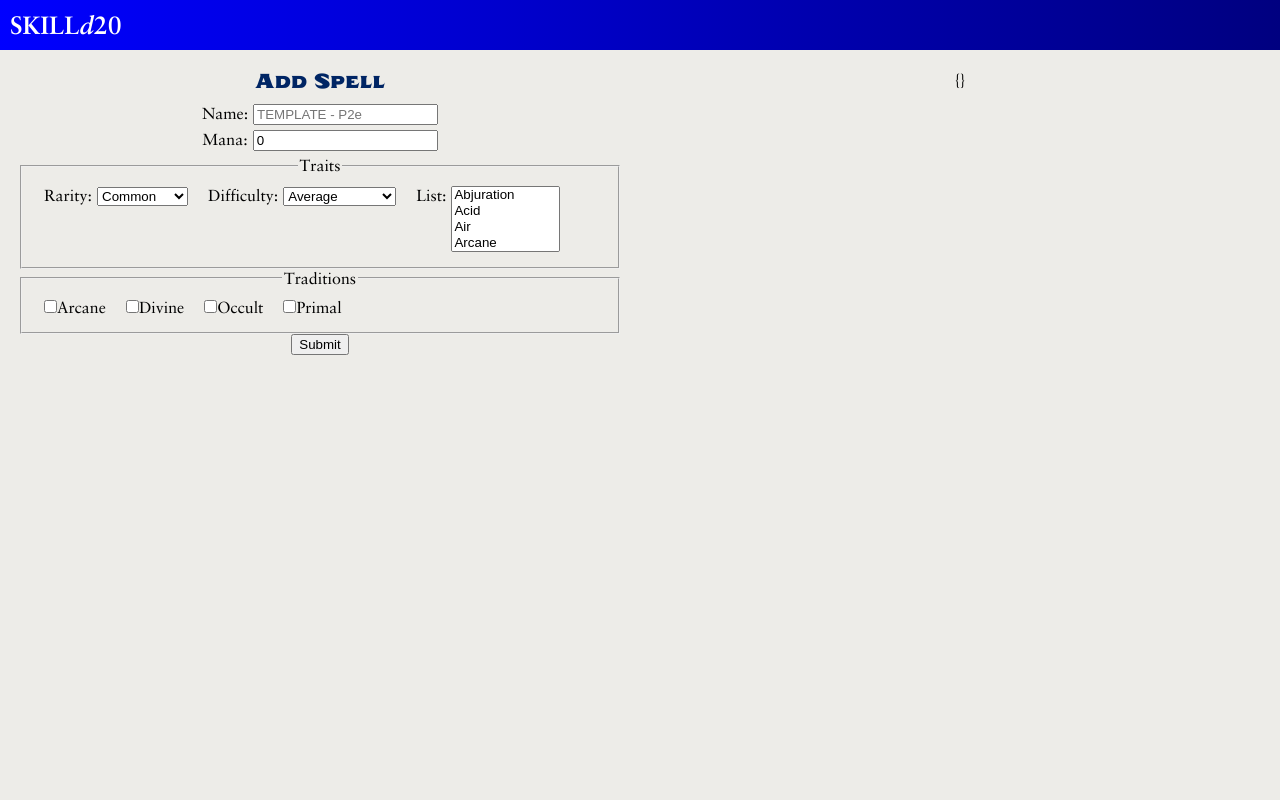
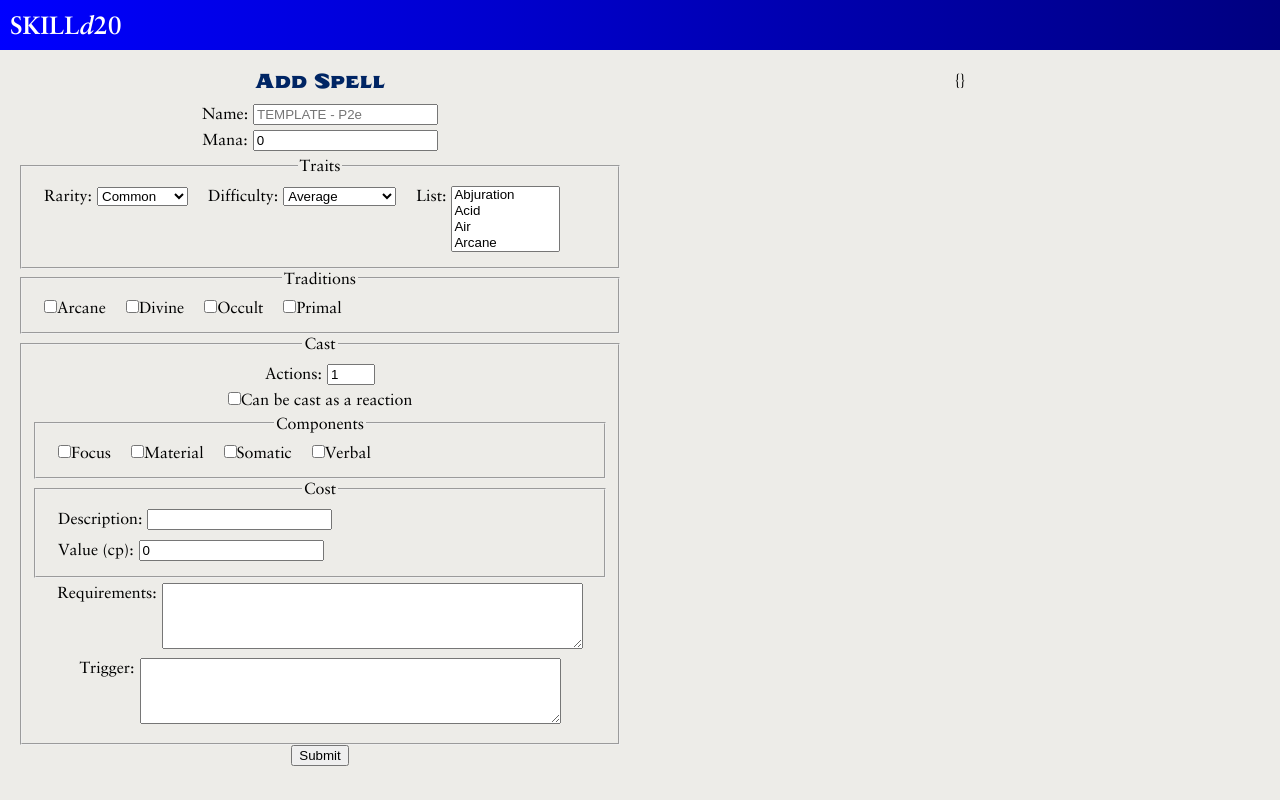
Before and after one commit to Chip-L/joshs-magic-system, a React (Create React App) app in the folder client/: page /addspell in a window 1280 px wide. Built offline with nearby package versions, Linux system fonts and the light colour scheme.

Commit message:
* Updated CheckboxGroup props to be more relavent * Changed the way to update the state by making it its own function that is falled from within the CheckboxGroup and the handleChange event * Added onBulr to handle the spacing issues with text areas

```diff
--- a/client/src/components/CheckboxGroup.js
+++ b/client/src/components/CheckboxGroup.js
@@ -7,25 +7,21 @@ import { properCase } from "../utils/utilities";
  * @param {*} props:
  * name is string, this is the name that will be stored in the values
  * valueList is array of values to be populated as checkboxes
- * values is the state object that will change with the results
- * update is the function to change the state object
+ * state is the state object that will change with the results
+ * updateState is the function to change the state object
  * @returns
  */
-function CheckboxGroup({ name, valueList, values, update }) {
-  const [arrChecked, setArrChecked] = useState(values?.[name] || []);
+function CheckboxGroup({ name, valueList, state, updateState }) {
+  const [arrChecked, setArrChecked] = useState(state?.[name] || []);
 
   const handleChange = (value) => {
-    console.log(arrChecked, value);
     //the logic here is to remove the id if its already exist else add it. and set it back to state
     const newArrChecked = arrChecked.includes(value)
-      ? arrChecked.filter((i) => i != value)
+      ? arrChecked.filter((i) => i !== value)
       : [...arrChecked, value];
 
     setArrChecked(newArrChecked);
-    update({
-      ...values,
-      [name]: newArrChecked,
-    });
+    updateState(name, newArrChecked);
   };
 
   return (
--- a/client/src/forms/FoundationForm.js
+++ b/client/src/forms/FoundationForm.js
@@ -14,11 +14,23 @@ import "../pages/AddSpellPageStyle.css";
  */
 const FoundationForm = ({ values, update, onSubmit }) => {
   // const [foundationState, setFoundationState] = useState();
+  const updateState = (name, newValue) =>
+    update({
+      ...values,
+      [name]: newValue,
+    });
+
+  const handleBlur = (name) => {
+    if (name in values) {
+      updateState(name, values[name].trim());
+    }
+  };
+
   const handleChange = (event) => {
     const { name, value, type } = event.target;
-    let newValue = value;
+    let newValue;
 
-    console.log(event.target);
+    console.log(type);
 
     switch (type) {
       case "number":
@@ -27,15 +39,18 @@ const FoundationForm = ({ values, update, onSubmit }) => {
       case "select-multiple":
         newValue = getSelectedValues(event.target.id);
         break;
-
+      case "checkbox":
+        newValue = event.target.checked;
+        break;
+      case "textarea":
+        newValue = value;
+        break;
       default:
+        newValue = value.trim();
         break;
     }
 
-    update({
-      ...values,
-      [name]: newValue,
-    });
+    updateState(name, newValue);
   };
 
   // console.log(magicTraits);
@@ -131,12 +146,13 @@ const FoundationForm = ({ values, update, onSubmit }) => {
         <CheckboxGroup
           name="traditions"
           valueList={["arcane", "divine", "occult", "primal"]}
-          values={values}
-          update={update}
+          state={values}
+          updateState={updateState}
         />
       </fieldset>
 
       {/*
+      // check https://www.w3schools.com/jsref/event_ondragleave.asp for some ideas on better way to do these lists (drag drop)
       <fieldset id="features">
         <legend>Features</legend>
         <div className="inputGroup">
@@ -228,12 +244,12 @@ const FoundationForm = ({ values, update, onSubmit }) => {
           ></select>
         </div>
       </fieldset>
-
+      */}
       <fieldset id="cast">
         <legend>Cast</legend>
         <div>
           {/* <!-- this div provides extra spacing around the input fileds. most notably it puts the other fieldsets on their own lines--> */}
-      {/*          <div className="inputGroup">
+          <div className="inputGroup" info="cast_actions">
             <label htmlFor="cast_actions" className="leftLabel">
               Actions
             </label>
@@ -241,18 +257,19 @@ const FoundationForm = ({ values, update, onSubmit }) => {
               type="number"
               id="cast_actions"
               name="cast_actions"
-              value="1"
+              value={values?.cast_actions || "1"}
               min="0"
               max="3"
               onChange={handleChange}
             />
           </div>
-          <div className="inputGroup">
+          <div className="inputGroup" info="cast_reaction">
             <input
               type="checkbox"
               id="cast_reaction"
               name="cast_reaction"
-              value="reaction"
+              checked={values?.cast_reaction}
+              // value={values?.cast_reaction || "reaction"}
               onChange={handleChange}
             />
             <label htmlFor="cast_reaction" className="rightLabel">
@@ -261,54 +278,17 @@ const FoundationForm = ({ values, update, onSubmit }) => {
           </div>
           <fieldset id="components">
             <legend>Components</legend>
-            <div className="inputGroup">
-              <input
-                type="checkbox"
-                id="cast_components_focus"
-                name="cast_components"
-                value="focus"
-              />
-              <label htmlFor="cast_components_focus" className="rightLabel">
-                Focus
-              </label>
-            </div>
-            <div className="inputGroup">
-              <input
-                type="checkbox"
-                id="cast_components_material"
-                name="cast_components"
-                value="material"
-              />
-              <label htmlFor="cast_components_material" className="rightLabel">
-                Material
-              </label>
-            </div>
-            <div className="inputGroup">
-              <input
-                type="checkbox"
-                id="cast_components_somatic"
-                name="cast_components"
-                value="somatic"
-              />
-              <label htmlFor="cast_components_somatic" className="rightLabel">
-                Somatic
-              </label>
-            </div>
-            <div className="inputGroup">
-              <input
-                type="checkbox"
-                id="cast_components_verbal"
-                name="cast_components"
-                value="verbal"
-              />
-              <label htmlFor="cast_components_verbal" className="rightLabel">
-                Verbal
-              </label>
-            </div>
+            <CheckboxGroup
+              name="cast_components"
+              valueList={["focus", "material", "somatic", "verbal"]}
+              state={values}
+              updateState={updateState}
+            />
           </fieldset>
+
           <fieldset id="cost">
             <legend>Cost</legend>
-            <div className="inputGroup">
+            <div className="inputGroup" info="cast_cost_description">
               <label htmlFor="cast_cost_description" className="leftLabel">
                 Description
               </label>
@@ -316,10 +296,11 @@ const FoundationForm = ({ values, update, onSubmit }) => {
                 type="text"
                 id="cast_cost_description"
                 name="cast_cost_description"
+                value={values?.cast_cost_description || ""}
                 onChange={handleChange}
               />
             </div>
-            <div className="inputGroup">
+            <div className="inputGroup" info="cast_cost_value_cp">
               <label htmlFor="cast_cost_value_cp" className="leftLabel">
                 Value (cp)
               </label>
@@ -327,11 +308,13 @@ const FoundationForm = ({ values, update, onSubmit }) => {
                 type="number"
                 id="cast_cost_value_cp"
                 name="cast_cost_value_cp"
+                value={values?.cast_cost_value_cp || "0"}
                 min="0"
                 onChange={handleChange}
               />
             </div>
           </fieldset>
+
           <div className="inputGroup">
             <label htmlFor="cast_requirements" className="leftLabel">
               Requirements
@@ -341,7 +324,9 @@ const FoundationForm = ({ values, update, onSubmit }) => {
               name="cast_requirements"
               rows="4"
               cols="50"
+              value={values?.cast_requirements || ""}
               onChange={handleChange}
+              onBlur={() => handleBlur("cast_requirements")}
             ></textarea>
           </div>
           <div className="inputGroup">
@@ -353,12 +338,15 @@ const FoundationForm = ({ values, update, onSubmit }) => {
               name="cast_trigger"
               rows="4"
               cols="50"
+              value={values?.cast_trigger || ""}
               onChange={handleChange}
+              onBlur={() => handleBlur("cast_trigger")}
             ></textarea>
           </div>
         </div>
       </fieldset>
 
+      {/*
       <div className="inputGroup">
         <label htmlFor="range" className="leftLabel">
           Range
```
